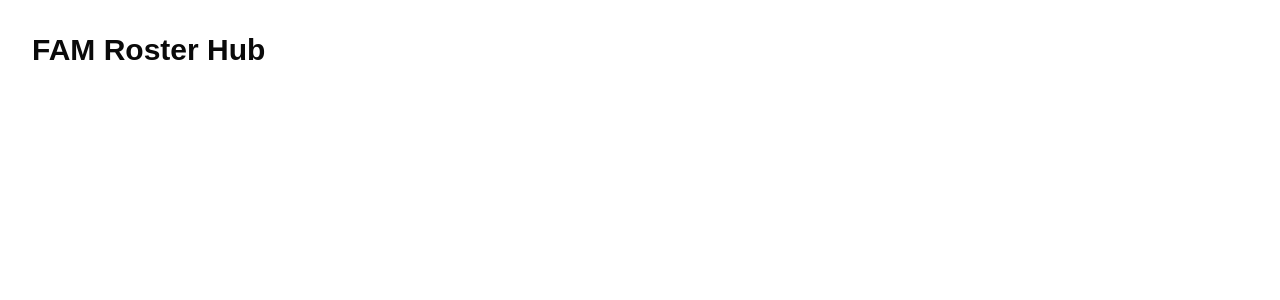
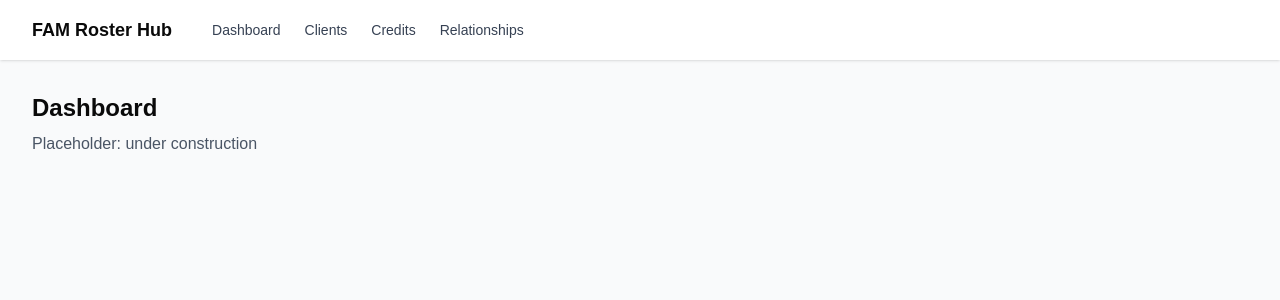
Before and after one commit to sc0rdatura/fam-roster-hub, a React (Vite) app: page / in a window 1280 px wide. Shown: the top 300 px of the page. Built offline with nearby package versions, Linux system fonts and the light colour scheme; no server answers.

Commit message:
set up React Router with placeholder pages and root layout

```diff
--- a/src/App.tsx
+++ b/src/App.tsx
@@ -1,9 +1,25 @@
-import { supabase } from "./lib/supabase";
-
-console.log("Supabase client initialised:", !!supabase);
+import { BrowserRouter, Routes, Route } from "react-router-dom";
+import RootLayout from "./layouts/RootLayout";
+import DashboardPage from "./pages/DashboardPage";
+import ClientListPage from "./pages/ClientListPage";
+import ClientProfilePage from "./pages/ClientProfilePage";
+import CreditsPage from "./pages/CreditsPage";
+import RelationshipsPage from "./pages/RelationshipsPage";
 
 function App() {
-  return <h1 className="text-3xl font-bold p-8">FAM Roster Hub</h1>;
+  return (
+    <BrowserRouter>
+      <Routes>
+        <Route element={<RootLayout />}>
+          <Route index element={<DashboardPage />} />
+          <Route path="clients" element={<ClientListPage />} />
+          <Route path="clients/:id" element={<ClientProfilePage />} />
+          <Route path="credits" element={<CreditsPage />} />
+          <Route path="relationships" element={<RelationshipsPage />} />
+        </Route>
+      </Routes>
+    </BrowserRouter>
+  );
 }
 
 export default App;
--- /dev/null
+++ b/src/layouts/RootLayout.tsx
@@ -0,0 +1,28 @@
+import { Link, Outlet } from "react-router-dom";
+
+const navLinks = [
+  { to: "/", label: "Dashboard" },
+  { to: "/clients", label: "Clients" },
+  { to: "/credits", label: "Credits" },
+  { to: "/relationships", label: "Relationships" },
+];
+
+export default function RootLayout() {
+  return (
+    <div className="min-h-screen bg-gray-50">
+      <nav className="flex items-center gap-6 bg-white px-8 py-4 shadow-sm">
+        <span className="mr-4 text-lg font-semibold">FAM Roster Hub</span>
+        {navLinks.map(({ to, label }) => (
+          <Link
+            key={to}
+            to={to}
+            className="text-sm font-medium text-gray-700 hover:text-blue-600 transition-colors"
+          >
+            {label}
+          </Link>
+        ))}
+      </nav>
+      <Outlet />
+    </div>
+  );
+}
--- /dev/null
+++ b/src/pages/ClientListPage.tsx
@@ -0,0 +1,8 @@
+export default function ClientListPage() {
+  return (
+    <div className="p-8">
+      <h1 className="text-2xl font-bold">Clients</h1>
+      <p className="mt-2 text-gray-600">Placeholder: under construction</p>
+    </div>
+  );
+}
--- /dev/null
+++ b/src/pages/ClientProfilePage.tsx
@@ -0,0 +1,12 @@
+import { useParams } from "react-router-dom";
+
+export default function ClientProfilePage() {
+  const { id } = useParams<{ id: string }>();
+
+  return (
+    <div className="p-8">
+      <h1 className="text-2xl font-bold">Client Profile: {id}</h1>
+      <p className="mt-2 text-gray-600">Placeholder: under construction</p>
+    </div>
+  );
+}
--- /dev/null
+++ b/src/pages/CreditsPage.tsx
@@ -0,0 +1,8 @@
+export default function CreditsPage() {
+  return (
+    <div className="p-8">
+      <h1 className="text-2xl font-bold">Credits</h1>
+      <p className="mt-2 text-gray-600">Placeholder: under construction</p>
+    </div>
+  );
+}
--- /dev/null
+++ b/src/pages/DashboardPage.tsx
@@ -0,0 +1,8 @@
+export default function DashboardPage() {
+  return (
+    <div className="p-8">
+      <h1 className="text-2xl font-bold">Dashboard</h1>
+      <p className="mt-2 text-gray-600">Placeholder: under construction</p>
+    </div>
+  );
+}
--- /dev/null
+++ b/src/pages/RelationshipsPage.tsx
@@ -0,0 +1,8 @@
+export default function RelationshipsPage() {
+  return (
+    <div className="p-8">
+      <h1 className="text-2xl font-bold">Relationships</h1>
+      <p className="mt-2 text-gray-600">Placeholder: under construction</p>
+    </div>
+  );
+}
```
Also changed, not shown: 1 other file (tests, documents, lock files or other folders).
